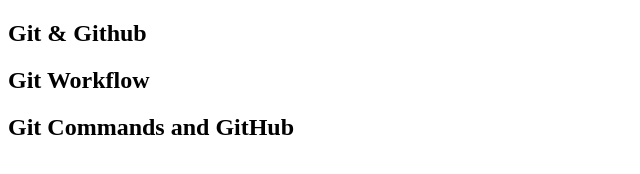
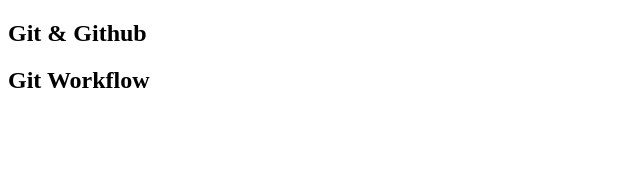
Before and after one commit to deepak-0197/Git-Workflow, a plain HTML site: page index.html in a window 1280 px wide. Shown: the whole page, without its empty margins (0-640 px from the left). Drawn offline with Linux system fonts and the light colour scheme.

Commit message:
Revert "New Update"
This reverts commit d12a9333e7f10a87d5749e907f60a7968df4fa07.

```diff
--- a/index.html
+++ b/index.html
@@ -8,6 +8,5 @@
 <body>
     <h2>Git & Github</h2>
     <h2>Git Workflow</h2>
-    <h2>Git Commands and GitHub</h2>
 </body>
 </html>
```
Also changed, not shown: cc.csv (deleted).
